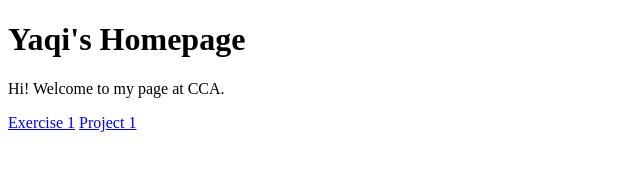
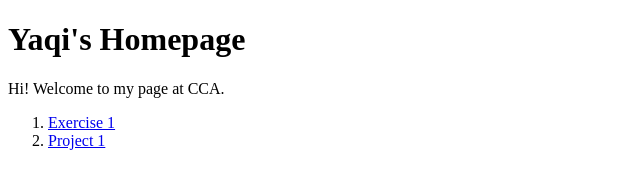
Before and after one commit to yaqizhang0/interactive2-new, a plain HTML site: page index.html in a window 1280 px wide. Shown: the whole page, without its empty margins (0-640 px from the left). Drawn offline with Linux system fonts and the light colour scheme.

Commit message:
homepage

```diff
--- a/index.html
+++ b/index.html
@@ -7,11 +7,11 @@
 
 <body>
   <h1>Yaqi's Homepage</h1>
-  <p>
-    Hi! Welcome to my page at CCA.
-  </p>
-  <a href="exercise1">Exercise 1</a>
-  <a href="project1">Project 1</a>
+  <p>Hi! Welcome to my page at CCA.</p>
+  <ol>
+  	<li><a href="exercise1">Exercise 1</a></li>
+    <li><a href="project1">Project 1</a></li>
+  </ol>
 
 </body>
 
```
